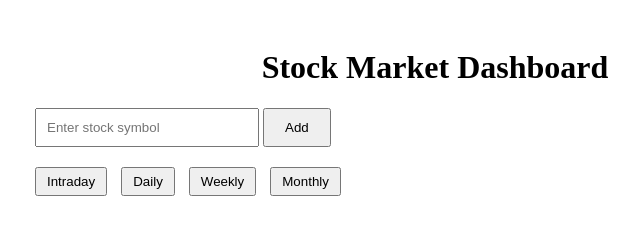
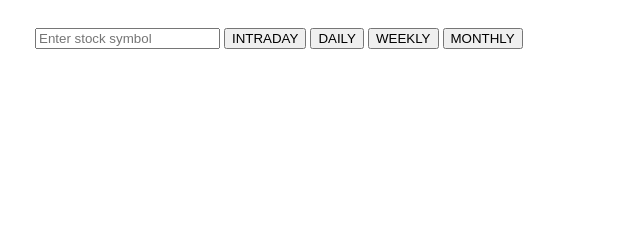
Before and after one commit to RJcmos/Stock-Market-Dashboard---Javascript-Project---lx9hoblnvoxa, a plain HTML site: page index.html in a window 1280 px wide. Shown: the whole page, without its empty margins (205-845 px from the left). Drawn offline with Linux system fonts and the light colour scheme.

Commit message:
Update index.html

```diff
--- a/index.html
+++ b/index.html
@@ -1,30 +1,23 @@
 <!DOCTYPE html>
-<html>
+<html lang="en">
 <head>
-    <title>Stock Market Dashboard</title>
-    <link rel="stylesheet" type="text/css" href="styles.css">
+  <meta charset="UTF-8">
+  <meta name="viewport" content="width=device-width, initial-scale=1.0">
+  <title>Stock Market Dashboard</title>
+  <link rel="stylesheet" href="styles.css">
 </head>
 <body>
-    <div class="container">
-        <h1>Stock Market Dashboard</h1>
+  <div class="container">
+    <div class="input-section">
+      <input type="text" id="stockSymbol" placeholder="Enter stock symbol">
+      <button class="timeframe-btn" data-timeframe="INTRADAY">INTRADAY</button>
+      <button class="timeframe-btn" data-timeframe="DAILY">DAILY</button>
+      <button class="timeframe-btn" data-timeframe="WEEKLY">WEEKLY</button>
+      <button class="timeframe-btn" data-timeframe="MONTHLY">MONTHLY</button>
+    </div>
+    <div class="watchlist" id="watchlist"></div>
+  </div>
 
-        <div id="input-container">
-            <input type="text" id="symbol-input" placeholder="Enter stock symbol">
-            <button id="add-button">Add</button>
-        </div>
-
-        <div id="timeframe-buttons">
-            <button class="timeframe-button" data-timeframe="INTRADAY">Intraday</button>
-            <button class="timeframe-button" data-timeframe="DAILY">Daily</button>
-            <button class="timeframe-button" data-timeframe="WEEKLY">Weekly</button>
-            <button class="timeframe-button" data-timeframe="MONTHLY">Monthly</button>
-        </div>
-
-        <div id="watchlist"></div>
-
-        <div id="modal"></div>
-    </div>
-
-    <script src="App.js"></script>
+  <script src="app.js"></script>
 </body>
 </html>
```
